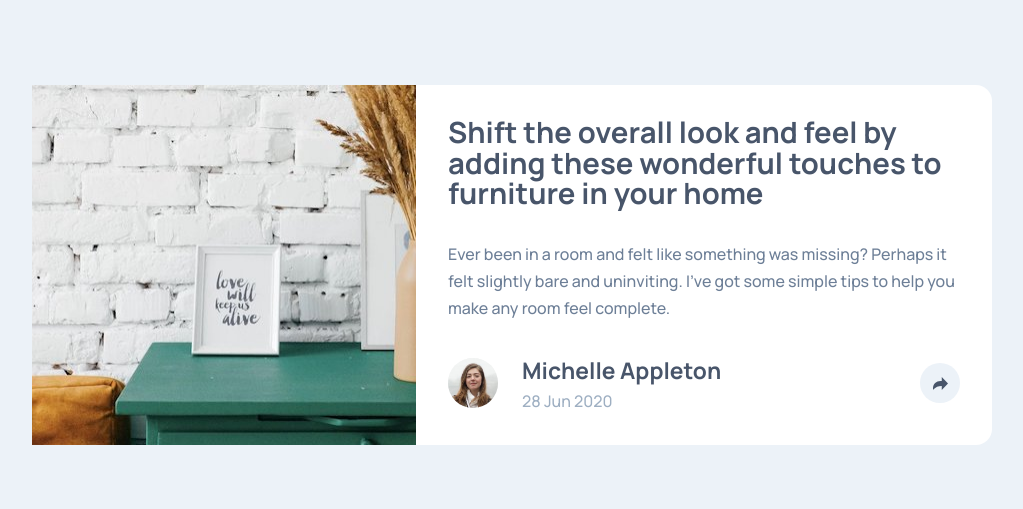
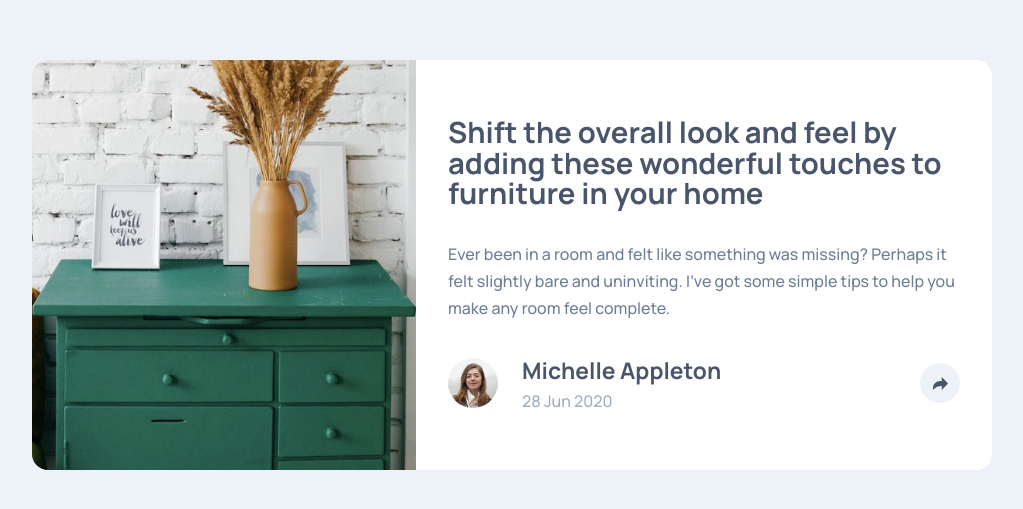
Before and after one commit to kjoudah/article-preview-component, a plain HTML site: page index.html in a window 1280 px wide. Shown: the part 151-660 px from the top of the page, without its empty margins (128-1151 px from the left). Drawn offline with Linux system fonts and the light colour scheme.

Commit message:
fixed image size

```diff
--- a/app/css/main.scss
+++ b/app/css/main.scss
@@ -30,10 +30,12 @@ body {
 }
 
 .article__icon {
-  background: url(../../images/drawers.jpg);
-  height: 40%;
+  background: url(../../images/drawers.jpg) no-repeat center/cover;
+  width: 100%;
+  min-height: 21em;
   @media (min-width: 75rem) {
     height: 100%;
+    border-radius: 1rem 0 0 1rem;
   }
 }
 
@@ -42,6 +44,7 @@ body {
   flex-direction: column;
   gap: 2rem;
   padding: 2rem 0;
+  justify-content: center;
 }
 
 .article__container > * {
@@ -95,7 +98,7 @@ body {
   position: relative;
   height: 40px;
   z-index: 100;
-  background: url('/images/icon-share.svg') no-repeat center;
+  background: url('../../images/icon-share.svg') no-repeat center;
   border: 1px solid transparent;
   background-color: $LightGrayishBlue;
   border-radius: 50%;
--- a/index.html
+++ b/index.html
@@ -19,9 +19,7 @@
   <body>
     <main>
       <article class="article__card">
-        <div class="article__icon">
-          <!-- <img src="./images/drawers.jpg" alt="Drawers image" /> -->
-        </div>
+        <div class="article__icon"></div>
         <div class="article__container">
           <h2 class="article__title">
             Shift the overall look and feel by adding these wonderful touches to
```
Also changed, not shown: app/css/main.css.
